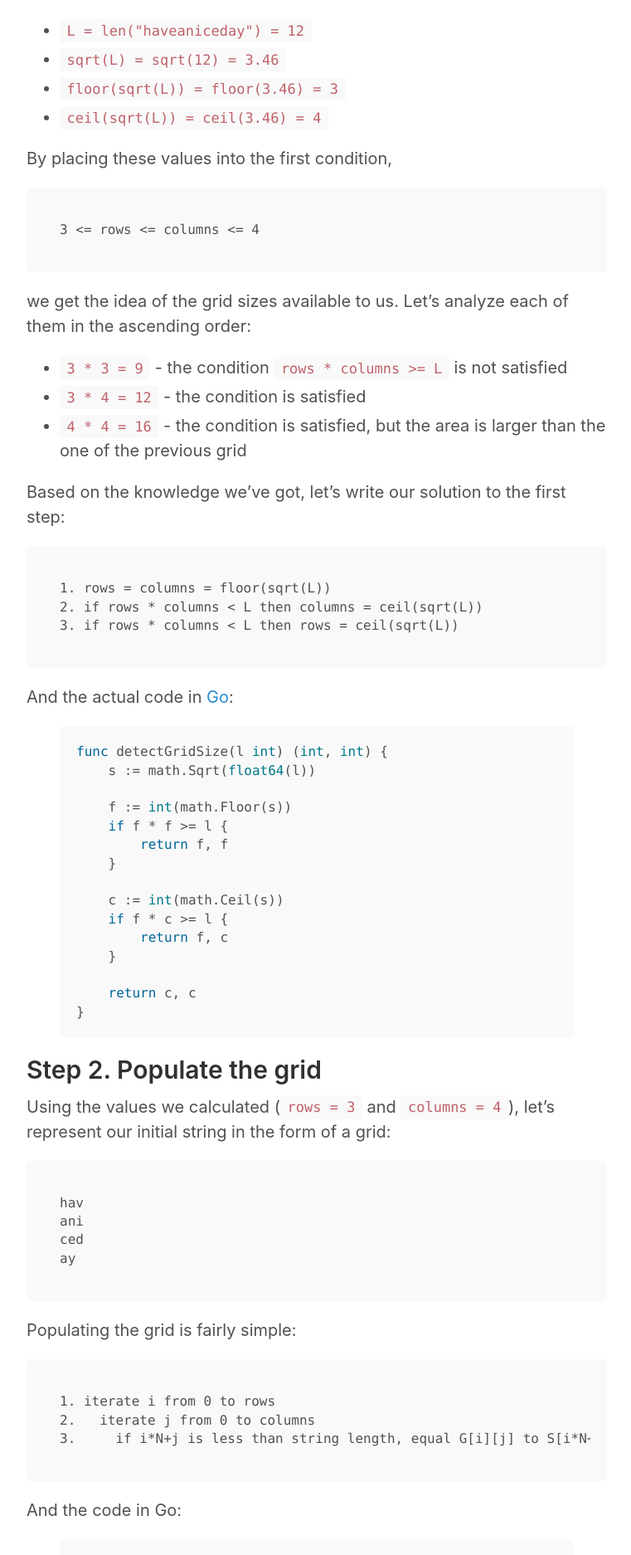
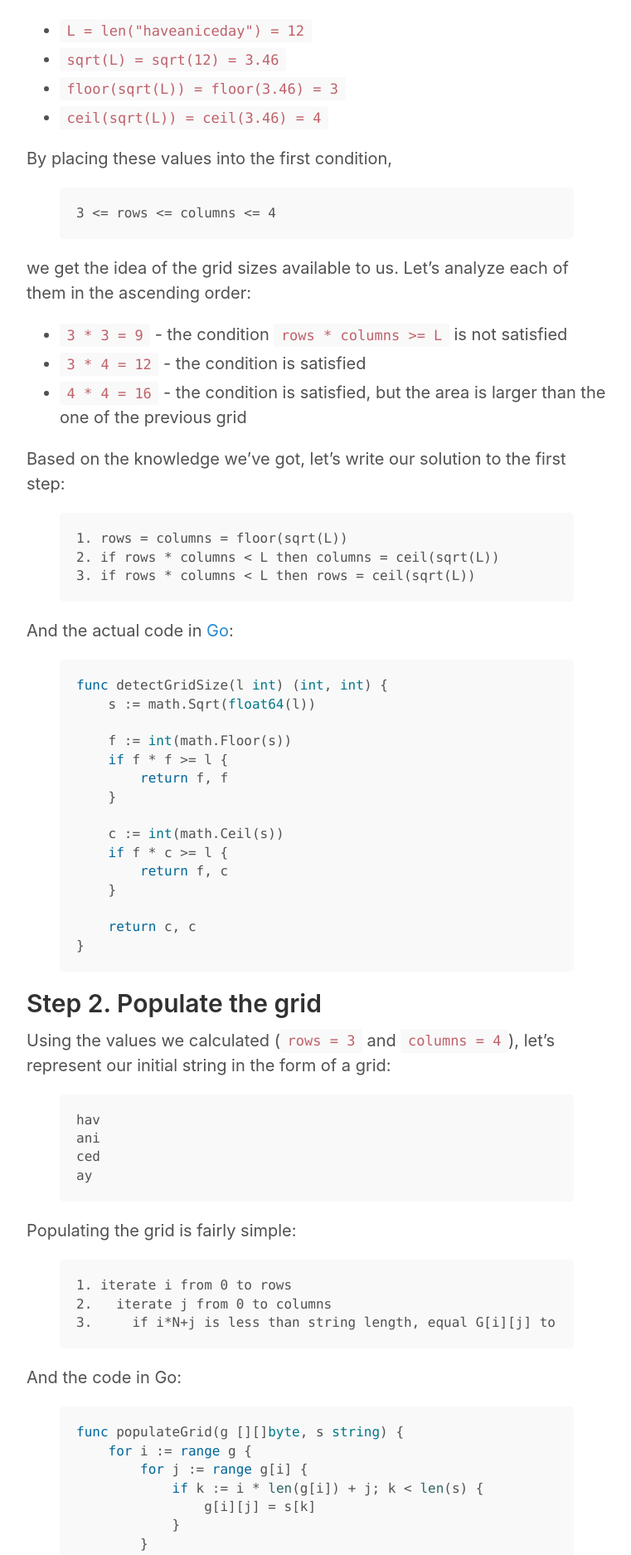
Before and after one commit to sobit/sobit.github.io, a Jekyll site: the page built from _posts/2016-02-18-cracking-hackerrank-encryption.md, in a window 1280 px wide. Shown: the part 1163-3037 px from the top of the page at 83% size, without its empty margins (258-1019 px from the left). Built offline with Jekyll 4.4.1, drawn with Linux system fonts in a browser that asks for light colours.

Commit message:
code highlight

```diff
--- a/_posts/2016-02-18-cracking-hackerrank-encryption.md
+++ b/_posts/2016-02-18-cracking-hackerrank-encryption.md
@@ -39,7 +39,9 @@ To have some base for the manual calculations, we are going to start by resolvin
 
 By placing these values into the first condition,
 
-    3 <= rows <= columns <= 4
+{% highlight text %}
+3 <= rows <= columns <= 4
+{% endhighlight %}
 
 we get the idea of the grid sizes available to us. Let's analyze each of them in the ascending order:
 
@@ -49,9 +51,11 @@ we get the idea of the grid sizes available to us. Let's analyze each of them in
 
 Based on the knowledge we've got, let's write our solution to the first step:
 
-    1. rows = columns = floor(sqrt(L))
-    2. if rows * columns < L then columns = ceil(sqrt(L))
-    3. if rows * columns < L then rows = ceil(sqrt(L))
+{% highlight text %}
+1. rows = columns = floor(sqrt(L))
+2. if rows * columns < L then columns = ceil(sqrt(L))
+3. if rows * columns < L then rows = ceil(sqrt(L))
+{% endhighlight %}
 
 And the actual code in [Go](https://golang.org/):
 
@@ -78,16 +82,20 @@ func detectGridSize(l int) (int, int) {
 
 Using the values we calculated (`rows = 3` and `columns = 4`), let's represent our initial string in the form of a grid:
 
-    hav
-    ani
-    ced
-    ay
+{% highlight text %}
+hav
+ani
+ced
+ay
+{% endhighlight %}
 
 Populating the grid is fairly simple:
 
-    1. iterate i from 0 to rows
-    2.   iterate j from 0 to columns
-    3.     if i*N+j is less than string length, equal G[i][j] to S[i*N+j]
+{% highlight text %}
+1. iterate i from 0 to rows
+2.   iterate j from 0 to columns
+3.     if i*N+j is less than string length, equal G[i][j] to S[i*N+j]
+{% endhighlight %}
 
 And the code in Go:
 
@@ -109,10 +117,12 @@ func populateGrid(g [][]byte, s string) {
 The remaining piece of the problem is to display the resulted grid. The first column constructs the first word, followed
 by a space, followed by the word constructed from the second column, and so on:
 
-    1. iterate j from 0 to columns
-    2.   iterate i from 0 to rows
-    3.     if G[i][j] is set then print G[i][j]
-    4.   print " "
+{% highlight text %}
+1. iterate j from 0 to columns
+2.   iterate i from 0 to rows
+3.     if G[i][j] is set then print G[i][j]
+4.   print " "
+{% endhighlight %}
 
 The code implementation:
 
```
